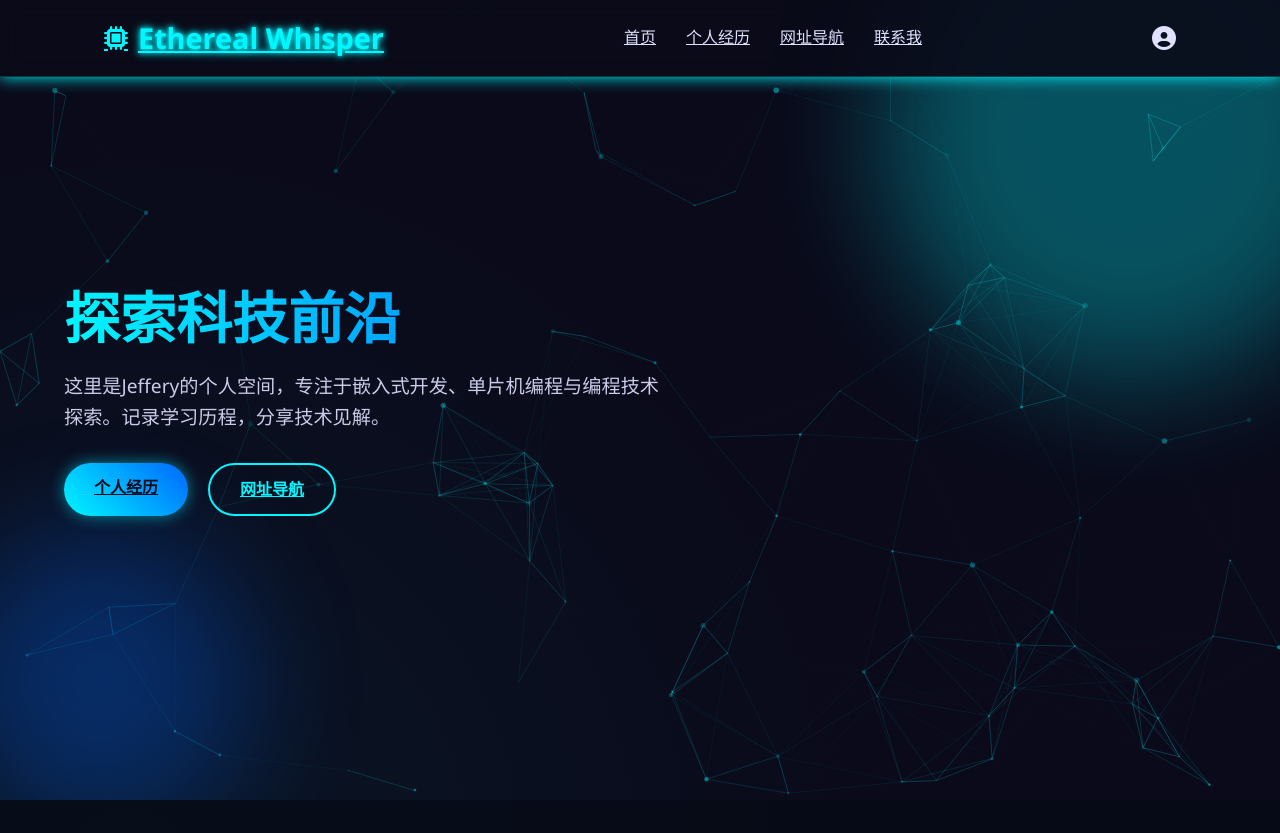
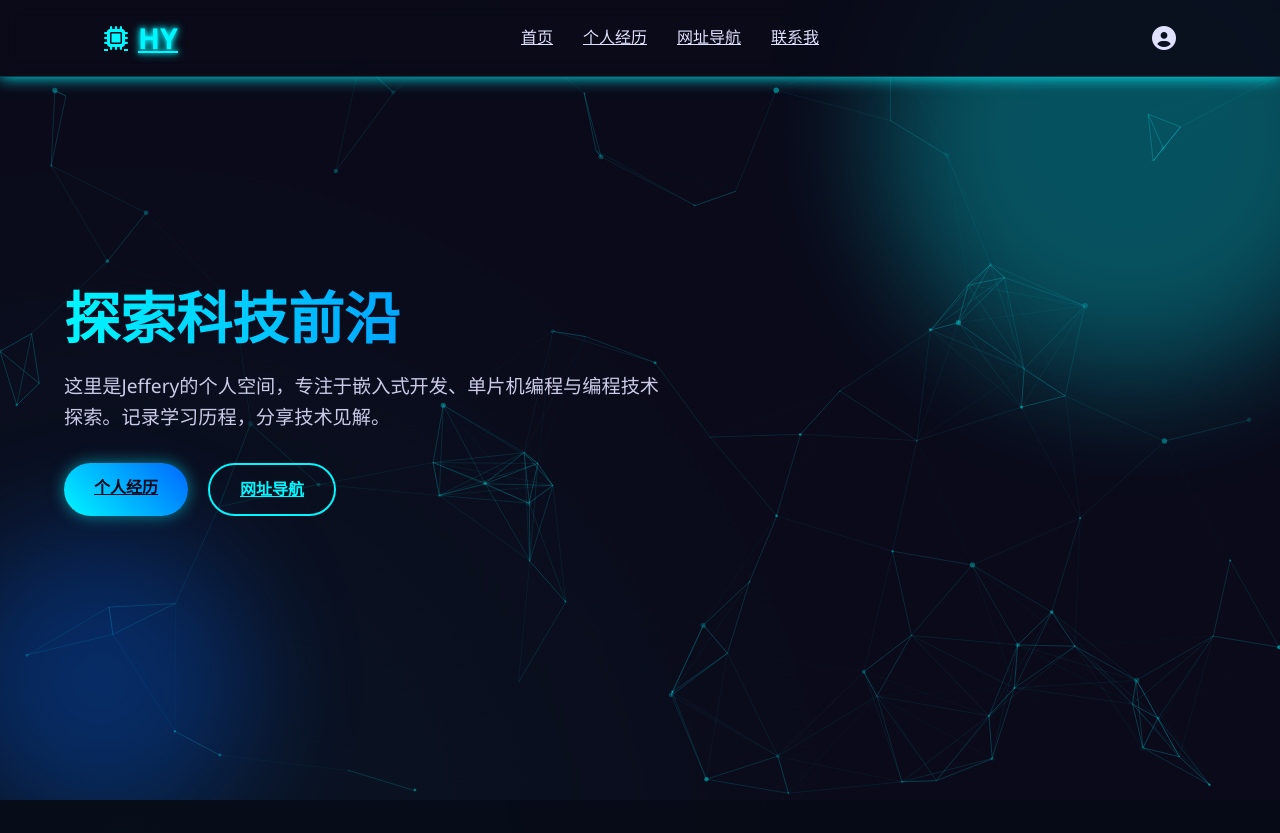
Before and after one commit to Jeffer-Hu/huyang.github.io, a plain HTML site: page index.html in a window 1280 px wide. Shown: the top 833 px of the page. Drawn offline with nearby package versions, Linux system fonts and the light colour scheme.

Commit message:
Update index.html

```diff
--- a/index.html
+++ b/index.html
@@ -3,7 +3,7 @@
 <head>
     <meta charset="UTF-8">
     <meta name="viewport" content="width=device-width, initial-scale=1.0">
-    <title>Hu Yang | 个人网页</title>
+    <title>HY | 个人网页</title>
     <link rel="stylesheet" href="https://cdnjs.cloudflare.com/ajax/libs/font-awesome/6.4.0/css/all.min.css">
     <style>
         :root {
@@ -821,7 +821,7 @@
         <nav>
             <a href="#" class="logo">
                 <i class="fas fa-microchip"></i>
-                <span class="neon-text">Ethereal Whisper</span>
+                <span class="neon-text">HY</span>
             </a>
             <ul class="nav-links">
                 <li><a href="#hero">首页</a></li>
```
